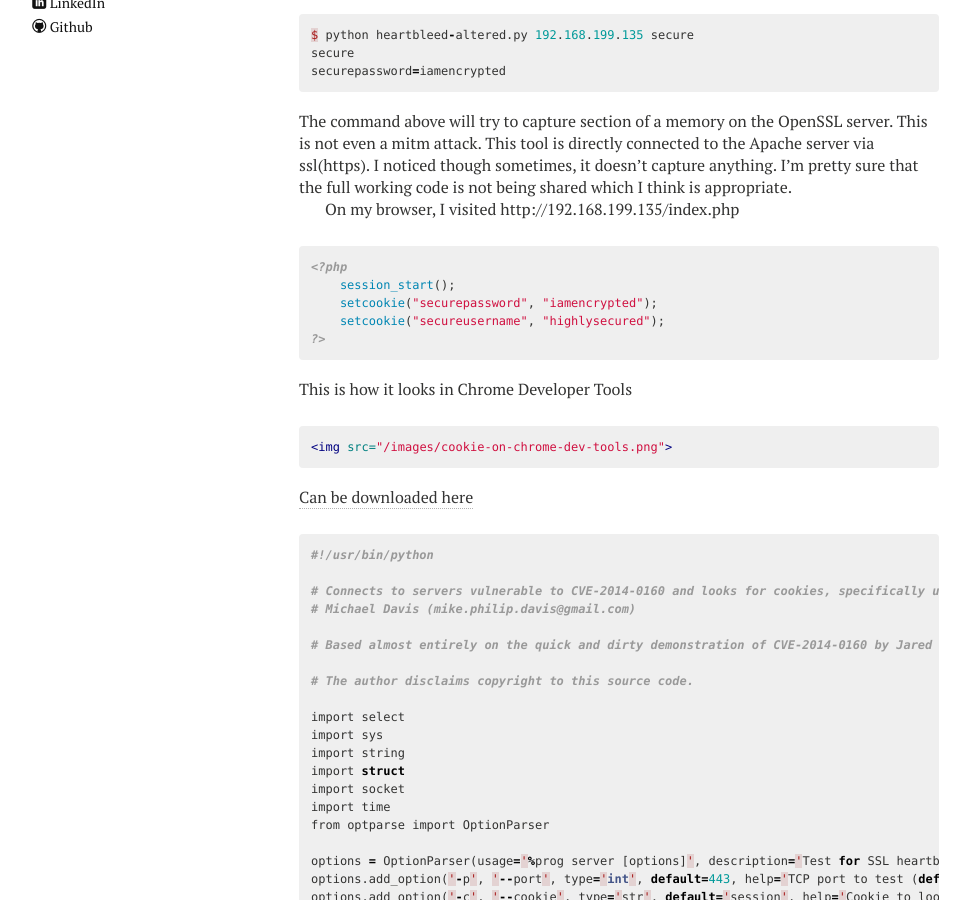
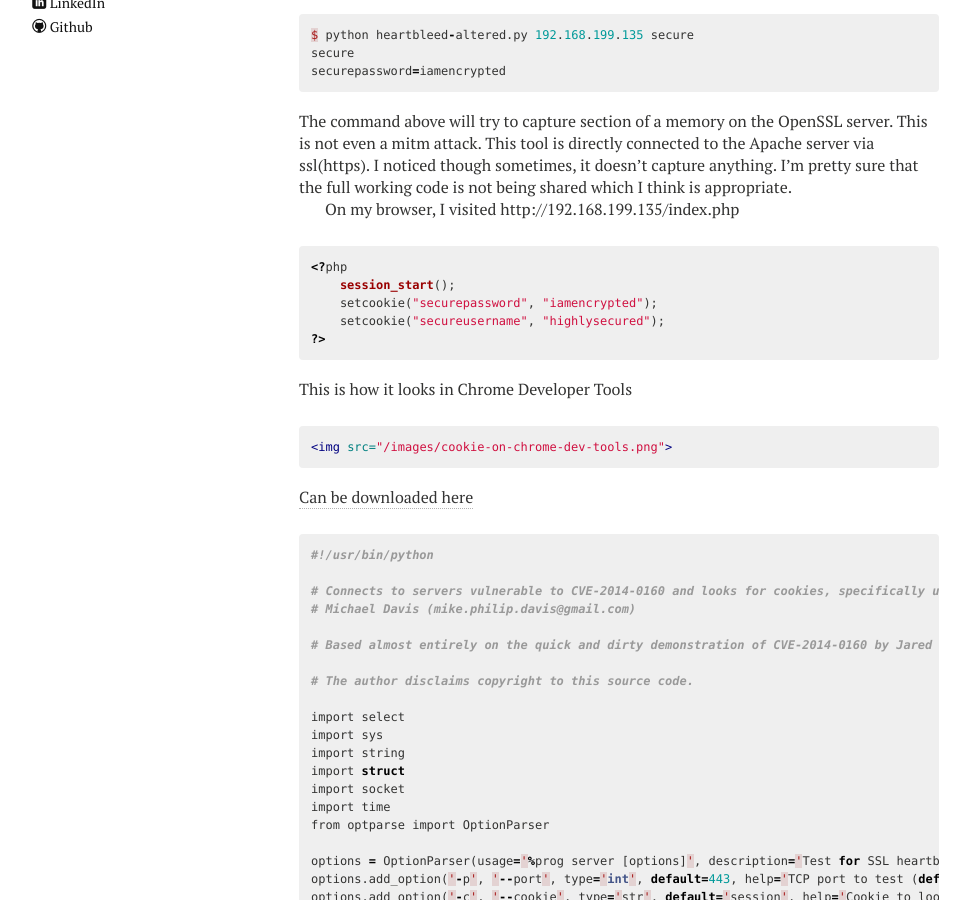
Before and after one commit to c0debreaker/c0debreaker.github.io, a Jekyll site: the page built from _posts/2014-04-08-heart-bleed-post.md, in a window 1280 px wide and 900 px high, scrolled down 353 px. Shown: the whole window, without its empty margins (21-991 px from the left). Built offline with Jekyll 4.4.1, drawn with Linux system fonts in a browser that asks for light colours; nearby versions of some CDN libraries.

Commit message:
fixed code

```diff
--- a/_posts/2014-04-08-heart-bleed-post.md
+++ b/_posts/2014-04-08-heart-bleed-post.md
@@ -21,7 +21,7 @@ securepassword=iamencrypted
 The command above will try to capture section of a memory on the OpenSSL server. This is not even a mitm attack. This tool is directly connected to the Apache server via ssl(https). I noticed though sometimes, it doesn't capture anything. I'm pretty sure that the full working code is not being shared which I think is appropriate.
 
 On my browser, I visited http://192.168.199.135/index.php
-{% highlight php %}
+{% highlight c %}
 <?php
     session_start();
     setcookie("securepassword", "iamencrypted");
```
